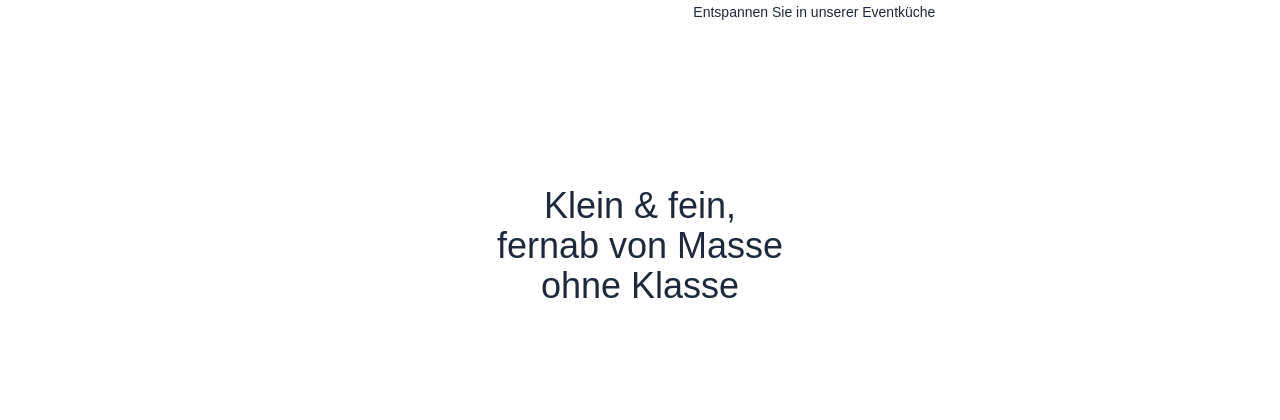
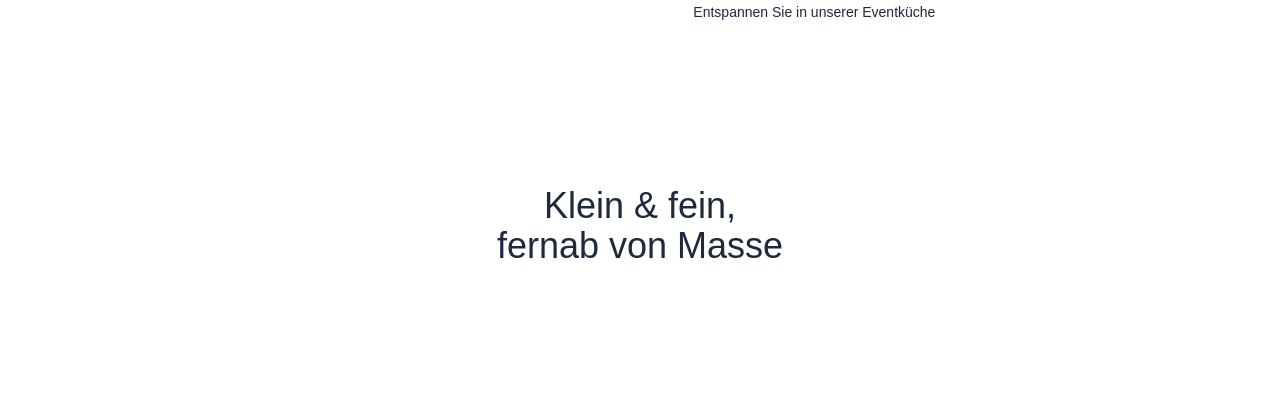
Before and after one commit to rheines-event/rheines-vergnuegen, a Next.js app: page / in a window 1280 px wide. Shown: the part 3385-3805 px from the top of the page. Built offline with nearby package versions, Linux system fonts and the light colour scheme; a web font is replaced by a local one.

Commit message:
Update ServiceSection.tsx

```diff
--- a/src/app/(sections)/ServiceSection.tsx
+++ b/src/app/(sections)/ServiceSection.tsx
@@ -30,8 +30,7 @@ export function VisionSection() {
 
       <h6 className="py-16 text-center text-4xl font-display">
         Klein &amp; fein, <br />
-        fernab von Masse <br />
-        ohne Klasse
+        fernab von Masse
       </h6>
 
     </article>
```
